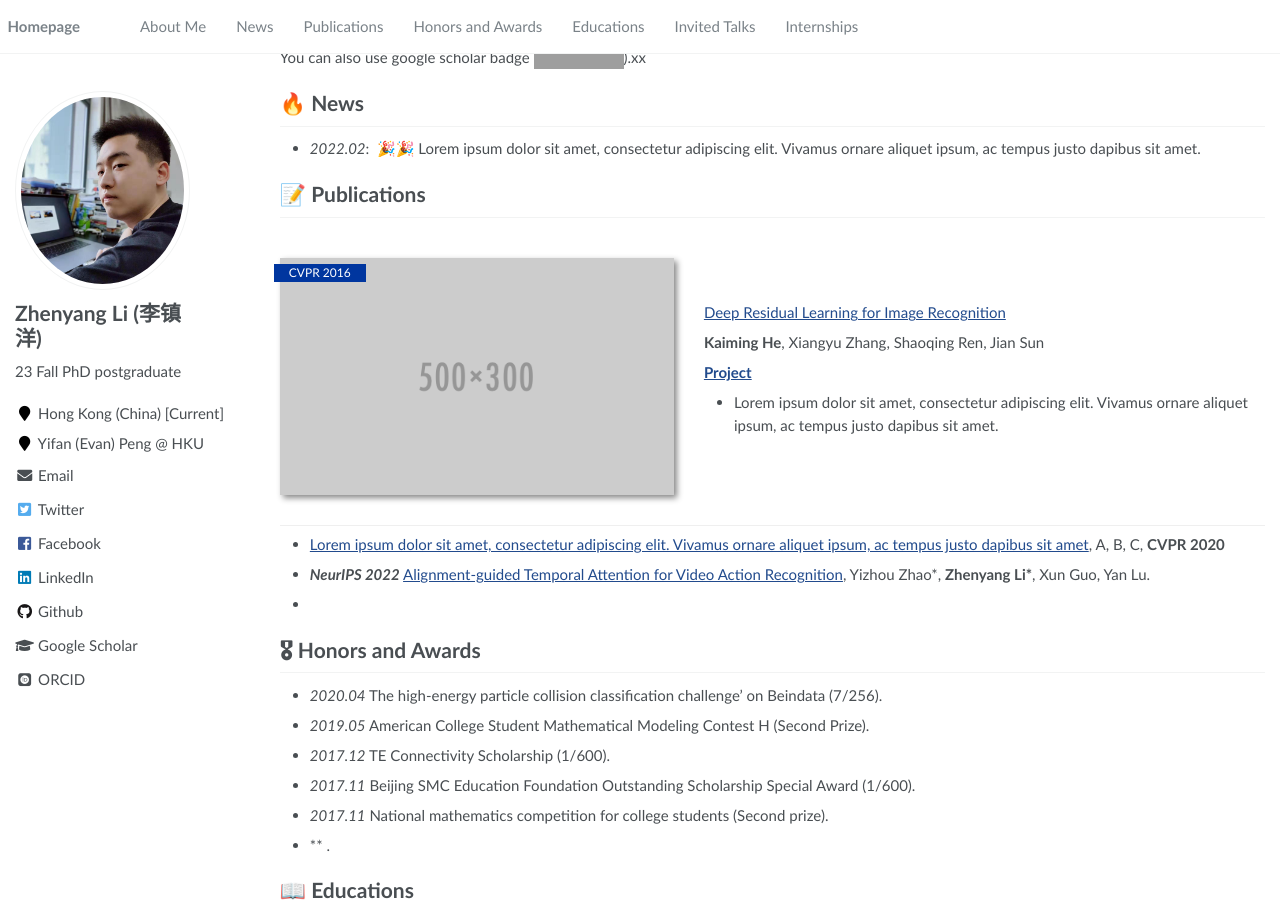
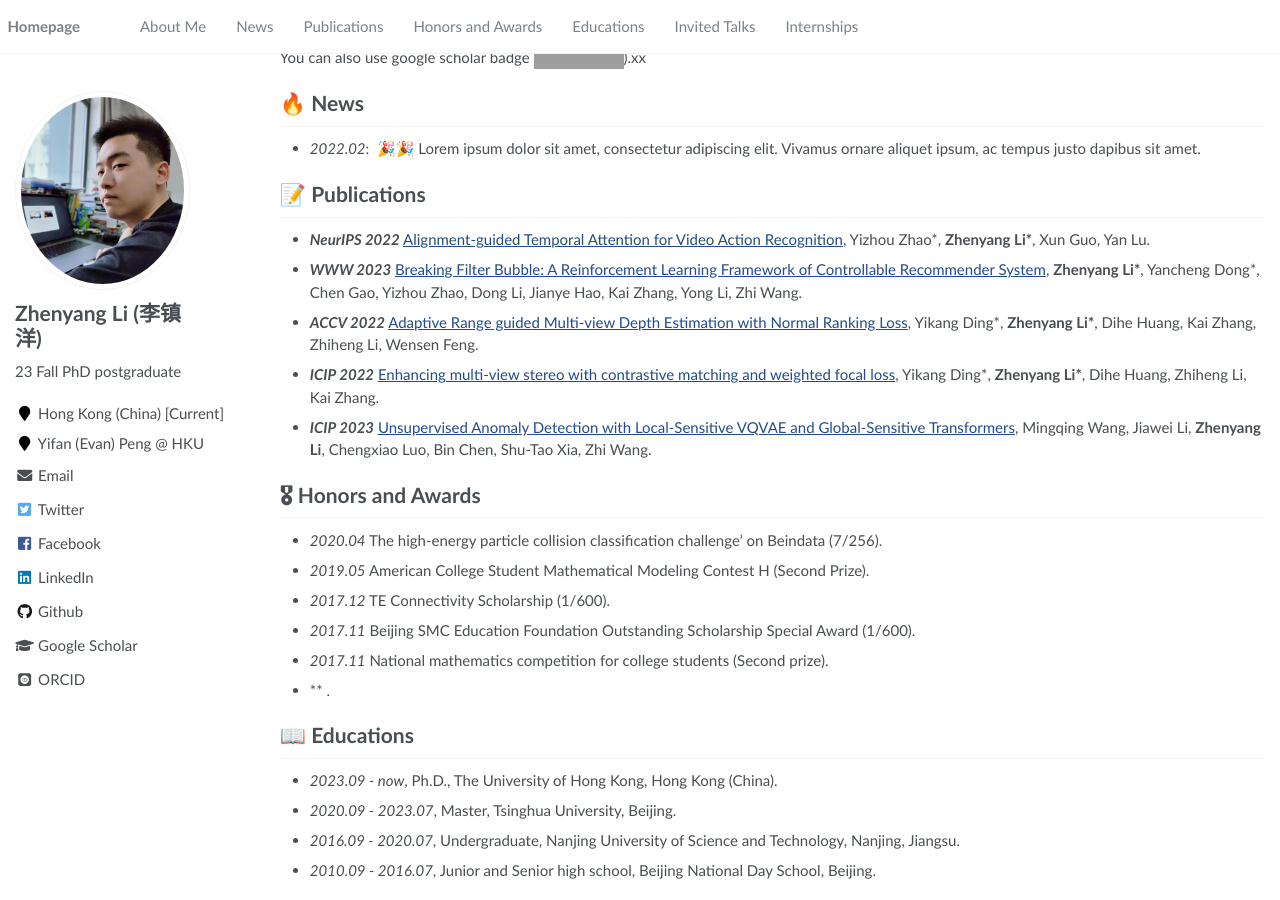
Before and after one commit to Lagrangeli/Lagrangeli.github.io, a Jekyll site: the page built from _pages/about.md, in a window 1280 px wide and 900 px high, scrolled down 330 px. Built offline with Jekyll 4.4.1, drawn with Linux system fonts in a browser that asks for light colours; some web fonts are replaced; grey boxes are pictures that could not be loaded.

Commit message:
update profile

```diff
--- a/_pages/about.md
+++ b/_pages/about.md
@@ -32,7 +32,13 @@ You can also use google scholar badge <a href='https://scholar.google.com/citati
 
 # 📝 Publications
 
-<div class='paper-box'><div class='paper-box-image'><div><div class="badge">CVPR 2016</div><img src='images/500x300.png' alt="sym" width="100%"></div></div>
+- ***NeurIPS 2022*** [Alignment-guided Temporal Attention for Video Action Recognition](https://proceedings.neurips.cc/paper_files/paper/2022/file/5820ad65b1c27411417ae8b59433e580-Paper-Conference.pdf), Yizhou Zhao*, **Zhenyang Li\***, Xun Guo, Yan Lu.
+- ***WWW 2023*** [Breaking Filter Bubble: A Reinforcement Learning Framework of Controllable Recommender System](https://dl.acm.org/doi/pdf/10.1145/3543507.3583856), **Zhenyang Li\***, Yancheng Dong*, Chen Gao, Yizhou Zhao, Dong Li, Jianye Hao, Kai Zhang, Yong Li, Zhi Wang.
+- ***ACCV 2022*** [Adaptive Range guided Multi-view Depth Estimation with Normal Ranking Loss](https://openaccess.thecvf.com/content/ACCV2022/papers/Ding_Adaptive_Range_guided_Multi-view_Depth_Estimation_with_Normal_Ranking_Loss_ACCV_2022_paper.pdf), Yikang Ding*, **Zhenyang Li\***, Dihe Huang, Kai Zhang, Zhiheng Li, Wensen Feng.
+- ***ICIP 2022*** [Enhancing multi-view stereo with contrastive matching and weighted focal loss](https://arxiv.org/pdf/2206.10360), Yikang Ding*, **Zhenyang Li\***, Dihe Huang, Zhiheng Li, Kai Zhang.
+- ***ICIP 2023*** [Unsupervised Anomaly Detection with Local-Sensitive VQVAE and Global-Sensitive Transformers](https://arxiv.org/pdf/2303.17505), Mingqing Wang, Jiawei Li, **Zhenyang Li**, Chengxiao Luo, Bin Chen, Shu-Tao Xia, Zhi Wang.
+
+<!-- <div class='paper-box'><div class='paper-box-image'><div><div class="badge">CVPR 2016</div><img src='images/500x300.png' alt="sym" width="100%"></div></div>
 <div class='paper-box-text' markdown="1">
 
 [Deep Residual Learning for Image Recognition](https://openaccess.thecvf.com/content_cvpr_2016/papers/He_Deep_Residual_Learning_CVPR_2016_paper.pdf)
@@ -42,12 +48,7 @@ You can also use google scholar badge <a href='https://scholar.google.com/citati
 [**Project**](https://scholar.google.com/citations?view_op=view_citation&hl=zh-CN&user=DhtAFkwAAAAJ&citation_for_view=DhtAFkwAAAAJ:ALROH1vI_8AC) <strong><span class='show_paper_citations' data='DhtAFkwAAAAJ:ALROH1vI_8AC'></span></strong>
 - Lorem ipsum dolor sit amet, consectetur adipiscing elit. Vivamus ornare aliquet ipsum, ac tempus justo dapibus sit amet.
 </div>
-</div>
-
-- [Lorem ipsum dolor sit amet, consectetur adipiscing elit. Vivamus ornare aliquet ipsum, ac tempus justo dapibus sit amet](https://github.com), A, B, C, **CVPR 2020**
-
-- ***NeurIPS 2022*** [Alignment-guided Temporal Attention for Video Action Recognition](https://proceedings.neurips.cc/paper_files/paper/2022/file/5820ad65b1c27411417ae8b59433e580-Paper-Conference.pdf), Yizhou Zhao*, **Zhenyang Li\***, Xun Guo, Yan Lu.
--
+</div> -->
 
 # 🎖 Honors and Awards
 - *2020.04* The high-energy particle collision classification challenge' on Beindata (7/256).
```
